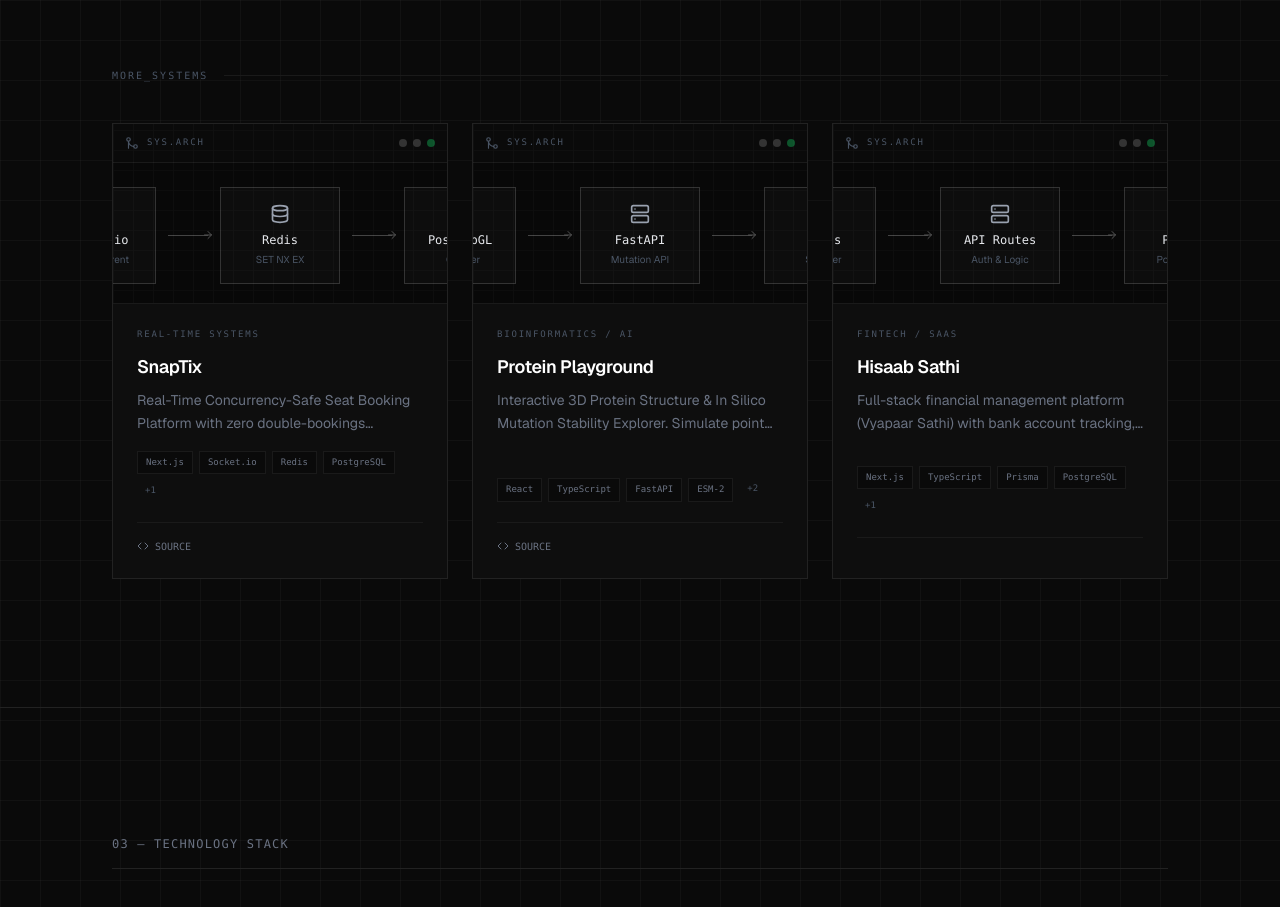
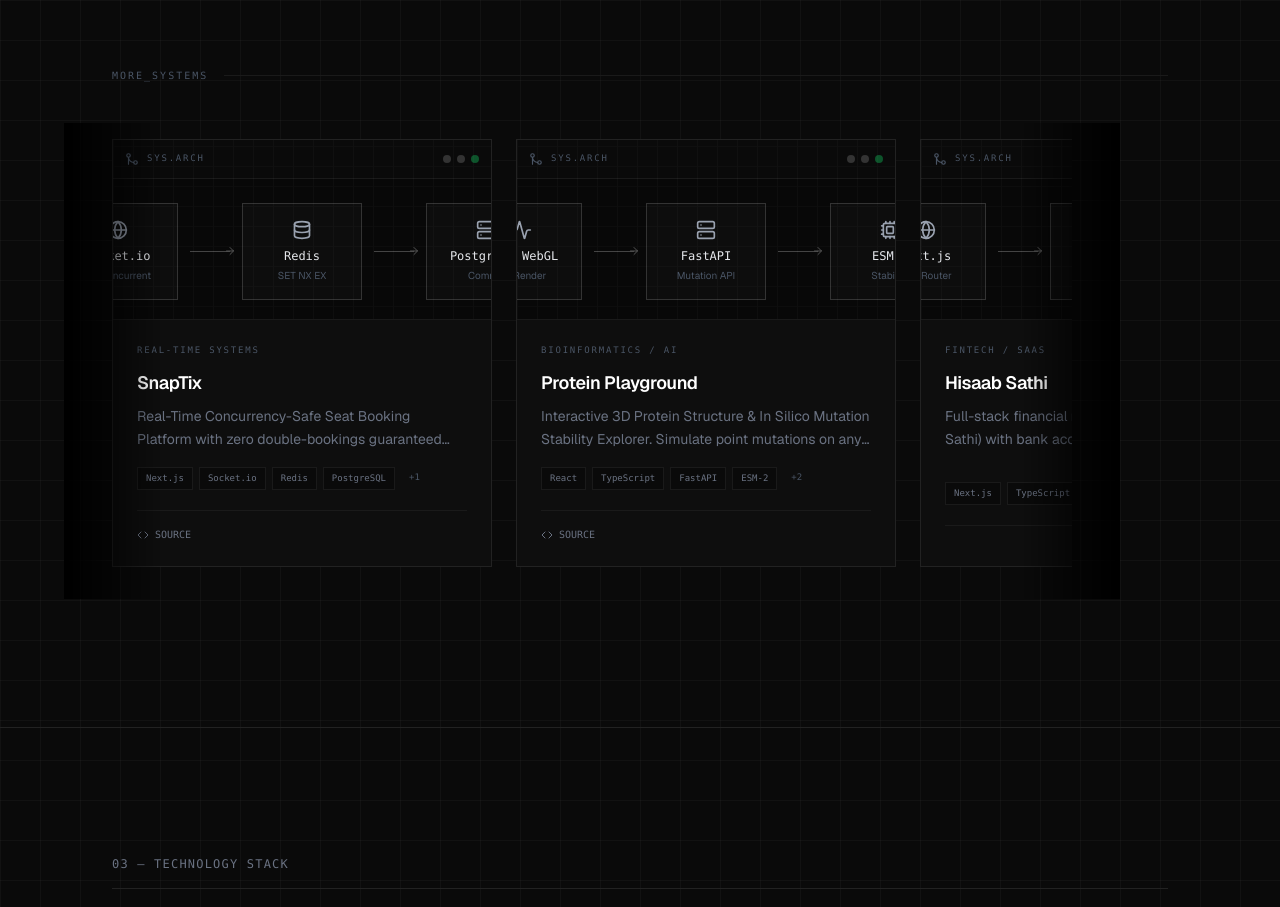
Before and after one commit to sakshar2303/Portfolio-Website, a Next.js app: page / in a window 1280 px wide. Shown: the part 2760-3667 px from the top of the page. Built offline with nearby package versions, Linux system fonts and the light colour scheme.

Commit message:
feat: updated projects section to include horizontal scroll carousel and added Kubescape and Swarm Agents to projects

```diff
--- a/src/app/globals.css
+++ b/src/app/globals.css
@@ -68,3 +68,12 @@ body {
   height: 1px;
   background: var(--color-tech-border);
 }
+
+/* Hide scrollbar for carousels */
+.hide-scrollbar {
+  -ms-overflow-style: none;  /* IE and Edge */
+  scrollbar-width: none;  /* Firefox */
+}
+.hide-scrollbar::-webkit-scrollbar {
+  display: none;
+}
--- a/src/components/Contact.tsx
+++ b/src/components/Contact.tsx
@@ -1,6 +1,6 @@
 "use client";
 
-import { motion } from "framer-motion";
+import { motion, Variants } from "framer-motion";
 import { profile } from "@/data/profile";
 import { ArrowRight, Mail, Copy, Check } from "lucide-react";
 import { useState } from "react";
@@ -14,7 +14,7 @@ export default function Contact() {
     setTimeout(() => setCopied(false), 2000);
   };
 
-  const containerVariants = {
+  const containerVariants: Variants = {
     hidden: { opacity: 0 },
     show: {
       opacity: 1,
@@ -22,9 +22,9 @@ export default function Contact() {
     },
   };
 
-  const itemVariants = {
+  const itemVariants: Variants = {
     hidden: { opacity: 0, y: 20 },
-    show: { opacity: 1, y: 0, transition: { duration: 0.5, ease: [0.16, 1, 0.3, 1] } },
+    show: { opacity: 1, y: 0, transition: { duration: 0.5, ease: "easeOut" } },
   };
 
   return (
@@ -61,7 +61,7 @@ export default function Contact() {
             initial={{ opacity: 0, y: 30 }}
             whileInView={{ opacity: 1, y: 0 }}
             viewport={{ once: true, margin: "-100px" }}
-            transition={{ duration: 0.6, ease: [0.16, 1, 0.3, 1] }}
+            transition={{ duration: 0.6, ease: "easeOut" }}
           >
             <h2 className="text-4xl md:text-5xl lg:text-6xl font-bold tracking-tight text-white leading-[1.1] mb-8">
               Initiate a connection.
--- a/src/components/Projects.tsx
+++ b/src/components/Projects.tsx
@@ -155,7 +155,7 @@ function SecondaryProject({ project, index }: { project: Project; index: number
       whileInView={{ opacity: 1, y: 0 }}
       viewport={{ once: true, margin: "-60px" }}
       transition={{ duration: 0.5, delay: index * 0.12, ease: [0.16, 1, 0.3, 1] }}
-      className="relative flex flex-col border border-[#222] bg-[#0e0e0e] overflow-hidden group hover:border-[#444] transition-all duration-300"
+      className="relative flex flex-col border border-[#222] bg-[#0e0e0e] overflow-hidden group hover:border-[#444] transition-all duration-300 w-[300px] md:w-[380px] shrink-0 snap-start"
     >
       {/* Architecture diagram */}
       <div className="h-[180px] relative border-b border-[#1a1a1a]">
@@ -258,11 +258,17 @@ export default function Projects() {
           <div className="flex-1 h-px bg-[#1a1a1a]" />
         </motion.div>
 
-        {/* Secondary: 3-column grid */}
-        <div className="grid grid-cols-1 md:grid-cols-3 gap-6">
-          {secondary.map((project, i) => (
-            <SecondaryProject key={project.title} project={project as Project} index={i} />
-          ))}
+        {/* Secondary: Horizontal Carousel */}
+        <div className="relative w-full -mx-6 px-6 md:-mx-12 md:px-12">
+          {/* Fading edges for the carousel */}
+          <div className="absolute top-0 bottom-0 left-0 w-8 md:w-24 bg-gradient-to-r from-black to-transparent z-10 pointer-events-none" />
+          <div className="absolute top-0 bottom-0 right-0 w-8 md:w-24 bg-gradient-to-l from-black to-transparent z-10 pointer-events-none" />
+
+          <div className="flex gap-6 overflow-x-auto snap-x snap-mandatory pb-8 pt-4 hide-scrollbar cursor-grab active:cursor-grabbing">
+            {secondary.map((project, i) => (
+              <SecondaryProject key={project.title} project={project as Project} index={i} />
+            ))}
+          </div>
         </div>
       </div>
     </section>
--- a/src/components/ui/ArchitectureDiagram.tsx
+++ b/src/components/ui/ArchitectureDiagram.tsx
@@ -1,6 +1,6 @@
 "use client";
 
-import { motion } from "framer-motion";
+import { motion, Variants } from "framer-motion";
 import { GitMerge, Database, Server, Cpu, Globe, ArrowRight, ShieldCheck, Activity, LucideIcon } from "lucide-react";
 
 type ArchitectureType = "event-driven" | "rag-pipeline" | "redis-lock" | "mol-sim" | "standard-crud";
@@ -9,7 +9,7 @@ interface Props {
   type?: ArchitectureType;
 }
 
-const containerVariants = {
+const containerVariants: Variants = {
   hidden: { opacity: 0 },
   show: {
     opacity: 1,
@@ -17,12 +17,12 @@ const containerVariants = {
   },
 };
 
-const nodeVariants = {
+const nodeVariants: Variants = {
   hidden: { opacity: 0, y: 15 },
-  show: { opacity: 1, y: 0, transition: { duration: 0.5, ease: [0.16, 1, 0.3, 1] } },
+  show: { opacity: 1, y: 0, transition: { duration: 0.5, ease: "easeOut" } },
 };
 
-const lineVariants = {
+const lineVariants: Variants = {
   hidden: { scaleX: 0 },
   show: { scaleX: 1, transition: { duration: 0.4, ease: "easeOut" } },
 };
--- a/src/data/projects.ts
+++ b/src/data/projects.ts
@@ -50,4 +50,24 @@ export const projects = [
     featured: false,
     architecture: "standard-crud",
   },
+  {
+    title: "Kubescape Core",
+    description:
+      "Fixed a class of silent-crash bugs in Kubescape (Kubernetes security platform) by adding explicit error handling for git URL parsing. Landed production code reviewed and merged by external maintainers.",
+    technologies: ["Go", "Kubernetes", "Git", "Security"],
+    category: "Open Source / Infrastructure",
+    github: "https://github.com/kubescape/kubescape",
+    featured: false,
+    architecture: "event-driven",
+  },
+  {
+    title: "Swarm AI Agents",
+    description:
+      "Built multi-agent conversational systems using local LLMs. Designed a robust orchestration layer that routes complex tasks to specialized sub-agents with shared memory and tool usage capabilities.",
+    technologies: ["Python", "OpenAI SDK", "LangChain", "Docker"],
+    category: "AI / Agents",
+    github: "https://github.com/sakshar23/swarm-agents",
+    featured: false,
+    architecture: "rag-pipeline",
+  },
 ];
```
